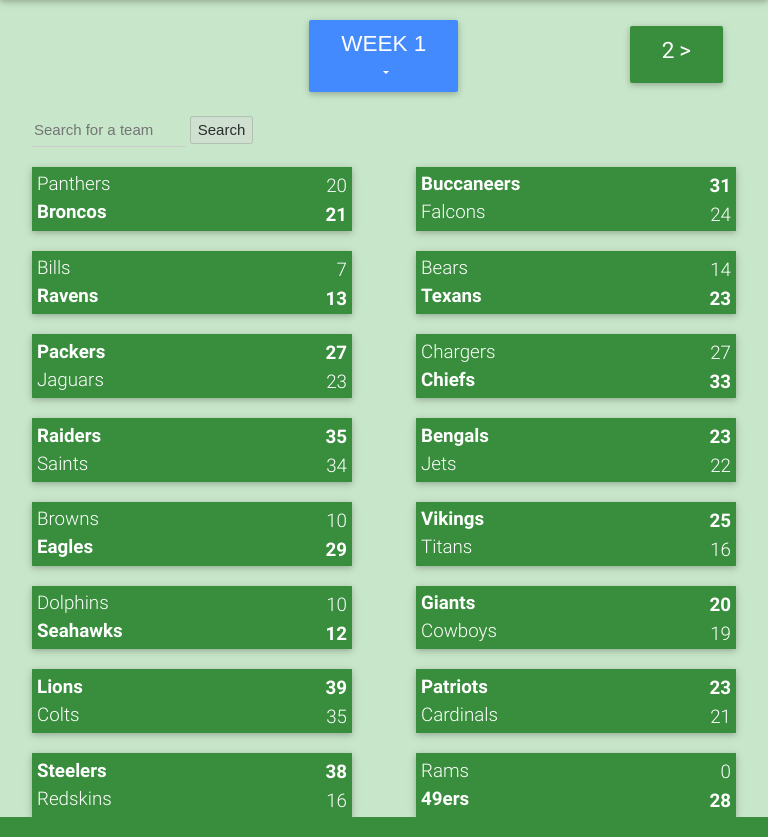
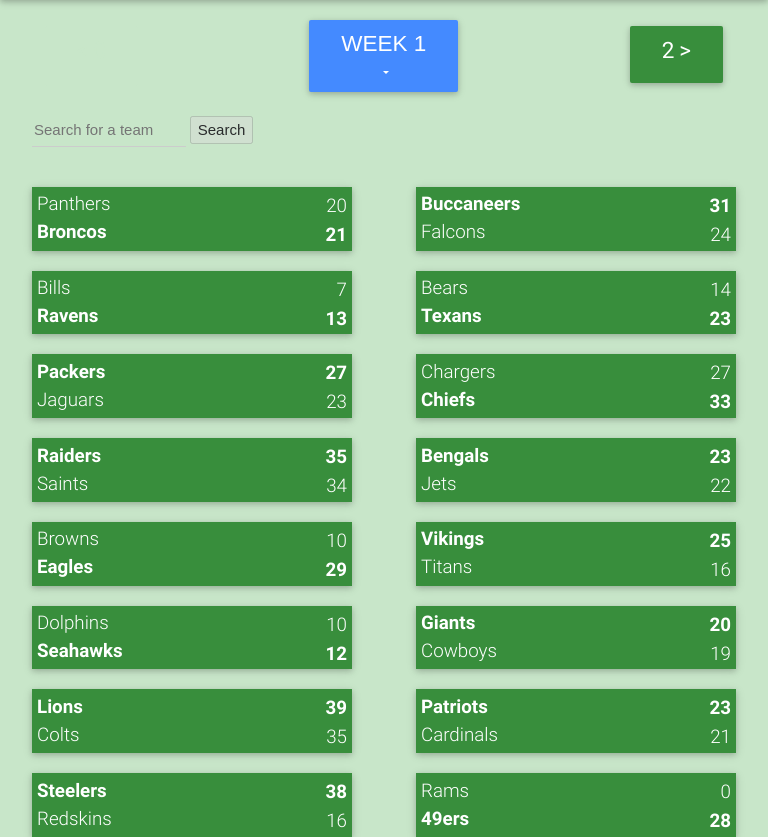
Before and after one commit to peterbertel/bertel-capstone, a Django app: page /week_view/1 in a window 768 px wide. Shown: the part 111-948 px from the top of the page. Run offline with Django 3.2, Linux system fonts and the light colour scheme; data comes from the database, SQL or seed files in the repository; some libraries are stand-ins or nearby versions; some web fonts are replaced.

Commit message:
a potential fix for safari

```diff
--- a/nfl_scores/static/nfl_scores/main.css
+++ b/nfl_scores/static/nfl_scores/main.css
@@ -170,13 +170,14 @@ th, td {
 	}
 }
 
+/*This is the media query that safari doesn't like - and the one that iphones get stuck on*/
 @media (min-width: 576px) and (max-width: 991px) {
 	.game, .conference, .future-game, .team-search {
 		margin-left: 4.16666666666667%;
 		margin-right: 4.16666666666667%;
 	}
 
-	.game:not(:nth-child(1)):not(:nth-child(2)), .future-game:not(:first-child) {
+	.game:not(:nth-child(1)), .game:not(:nth-child(2)), .future-game:not(:first-child) {
 		margin-top: 20px;
 	}
 }
```
